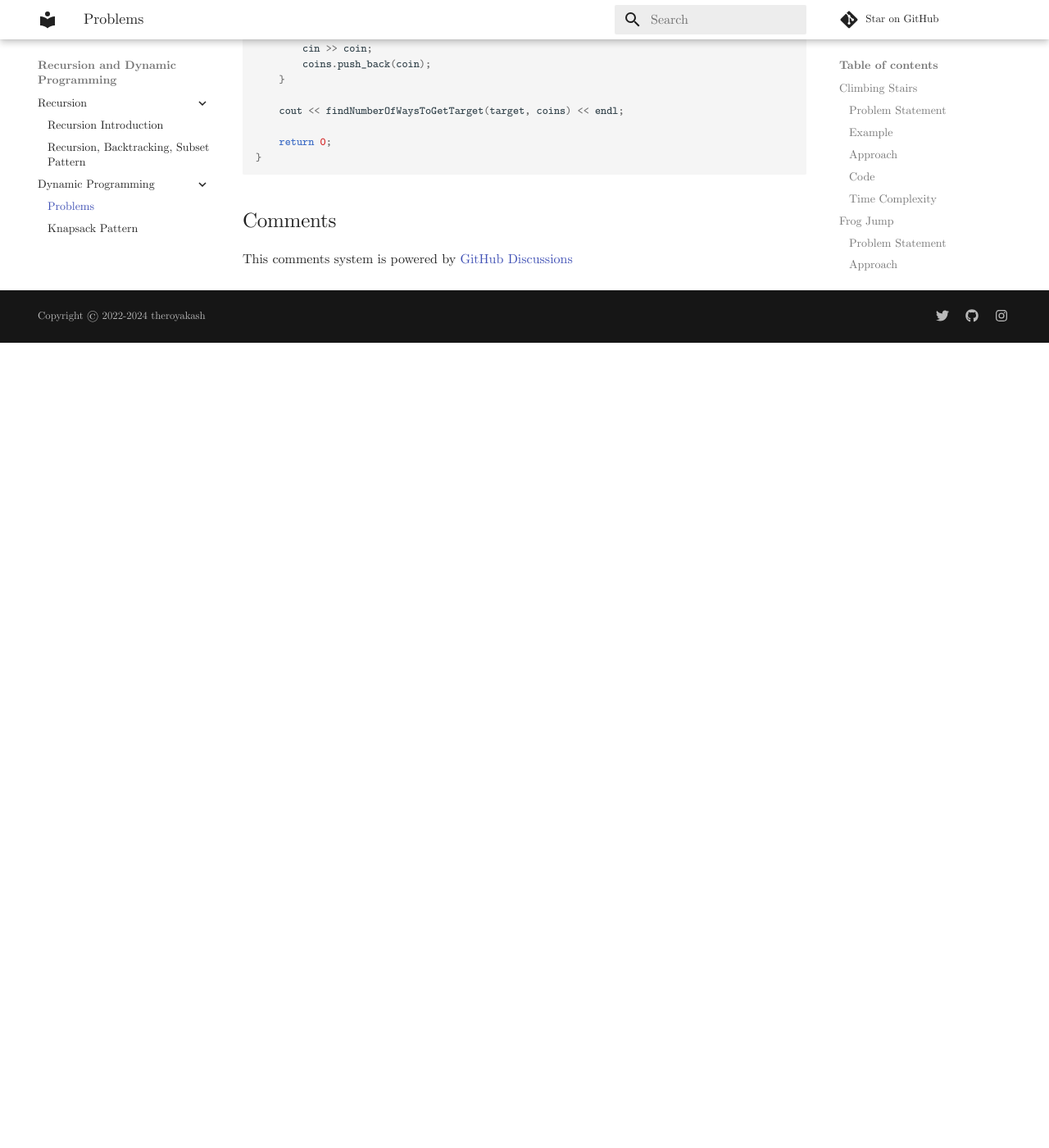
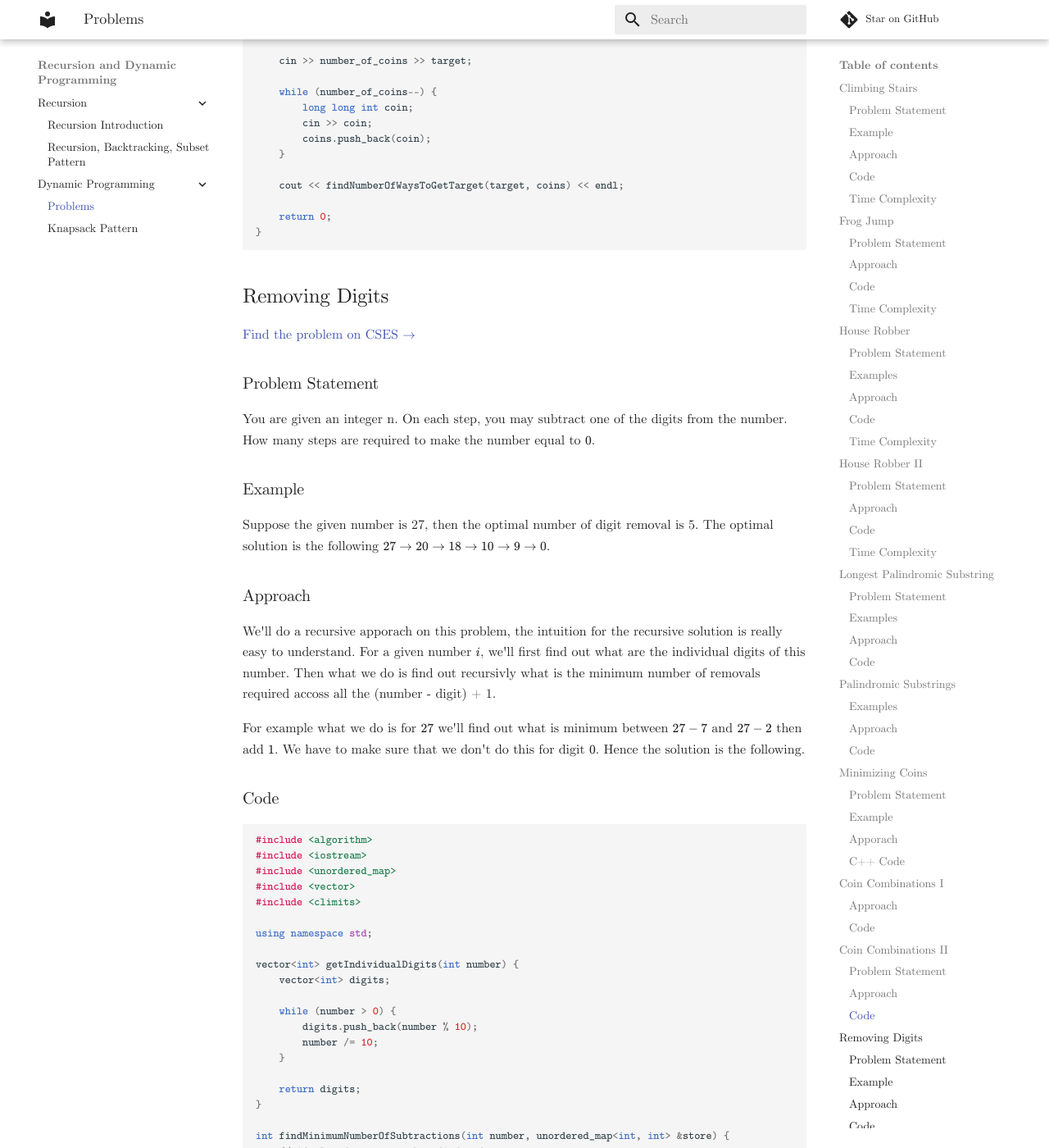
Before and after one commit to theroyakash/algorithms.theroyakash.com, an MkDocs documentation site: the page built from docs/dp/problems.md, in a window 1280 px wide and 1400 px high, scrolled down 17563 px. Shown: the whole window at 82% size. Built offline with MkDocs 1.6.1 and Material for MkDocs 9.7.7, drawn with Linux system fonts in a browser that asks for light colours; comment, search, counter and statistics services are not loaded; before the commit the page ends 17981 px from its top, so only the background shows below that; some of the changed text lies outside the part shown.

Commit message:
added Removing Digits

````diff
--- a/docs/dp/problems.md
+++ b/docs/dp/problems.md
@@ -14,6 +14,7 @@
 - [Minimizing Coins](#minimizing-coins)
 - [Coin Combinations I](#coin-combinations-i)
 - [Coin Combinations II](#coin-combinations-ii)
+- [Removing Digits](#removing-digits)
 
 ## Climbing Stairs
 [Find the Problem on Leetcode $\to$](https://leetcode.com/problems/climbing-stairs/)
@@ -581,6 +582,8 @@
 
 ## Coin Combinations II
 
+[Find the problem on CSES $\to$](https://cses.fi/problemset/task/1636)
+
 ### Problem Statement
 Same as the above problem statement but here we need to find unique solutions.
 
@@ -644,3 +647,68 @@
     return 0;
 }
 ```
+
+## Removing Digits
+[Find the problem on CSES $\to$](https://cses.fi/problemset/task/1637)
+
+### Problem Statement
+You are given an integer n. On each step, you may subtract one of the digits from the number. How many steps are required to make the number equal to $0$.
+
+### Example
+Suppose the given number is 27, then the optimal number of digit removal is 5. The optimal solution is the following $27 \rightarrow 20 \rightarrow 18 \rightarrow 10 \rightarrow 9 \rightarrow 0$.
+
+### Approach
+We'll do a recursive apporach on this problem, the intuition for the recursive solution is really easy to understand. For a given number $i$, we'll first find out what are the individual digits of this number. Then what we do is find out recursivly what is the minimum number of removals required accoss all the (number - digit) + 1.
+
+For example what we do is for $27$ we'll find out what is minimum between $27 - 7$ and $27 - 2$ then add $1$. We have to make sure that we don't do this for digit $0$. Hence the solution is the following.
+
+### Code
+```cpp
+#include <algorithm>
+#include <iostream>
+#include <unordered_map>
+#include <vector>
+#include <climits>
+
+using namespace std;
+
+vector<int> getIndividualDigits(int number) {
+    vector<int> digits;
+
+    while (number > 0) {
+        digits.push_back(number % 10);
+        number /= 10;
+    }
+
+    return digits;
+}
+
+int findMinimumNumberOfSubtractions(int number, unordered_map<int, int> &store) {
+    // if already present then find and return
+    if (number == 0) return 0;
+
+    if (store.find(number) != store.end()) {
+        return store[number];
+    }
+
+    vector<int> individualDigits = getIndividualDigits(number);
+    int minimumNumberOfSubtractions = INT_MAX;
+
+    for (auto digit:individualDigits) {
+        if (digit) minimumNumberOfSubtractions = std::min(findMinimumNumberOfSubtractions(number - digit, store), minimumNumberOfSubtractions);
+    }
+    store[number] = minimumNumberOfSubtractions + 1;
+    return store[number];
+}
+
+int main() {
+
+    int number;
+    cin >> number;
+    unordered_map<int, int> store;
+
+    cout << findMinimumNumberOfSubtractions(number, store);
+
+    return 0;
+}
+```
````
